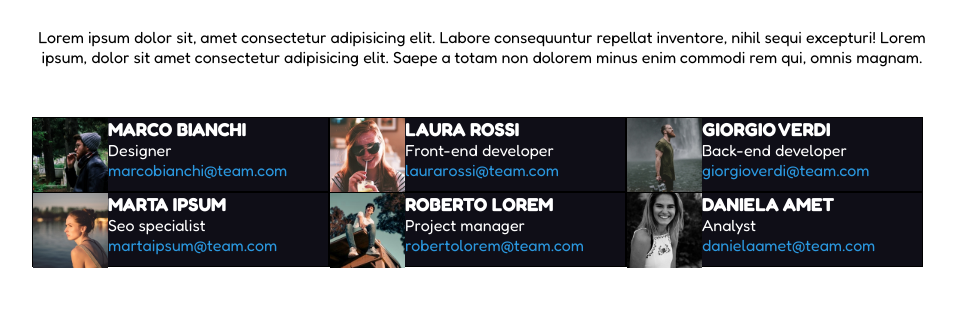
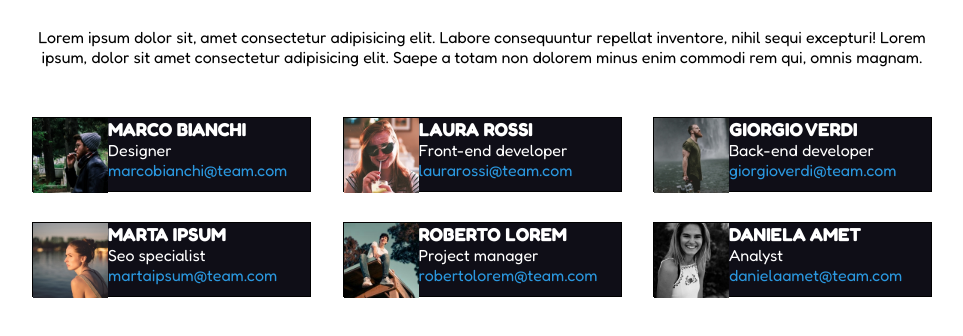
Before and after one commit to soniagaber/html-css-float-cards, a plain HTML site: page index.html in a window 1280 px wide. Shown: the part 72-408 px from the top of the page, without its empty margins (158-1121 px from the left). Drawn offline with Linux system fonts and the light colour scheme.

Commit message:
spaziate le card tra di loro

```diff
--- a/css/style.css
+++ b/css/style.css
@@ -24,11 +24,15 @@ section:first-of-type{
 .card{
     background-color:#0F0E17;
     height: 75px;
-    width: 33%;
+    width: 31%;
     border: 1px solid black;
 }
 
 .left{float: left;}
+
+.right{float: right;}
+
+.center{float: center;}
 
 .clearfix::after{
     content: "";
@@ -43,3 +47,9 @@ h3, .card div{color: white;}
 
 a{color: #2B98DF;
 text-decoration: none;}
+
+#card4, #card5, #card6{margin-top: 30px;}
+
+#card1, #card2, #card4, #card5{
+    margin-right: 3.5%;
+}
```
